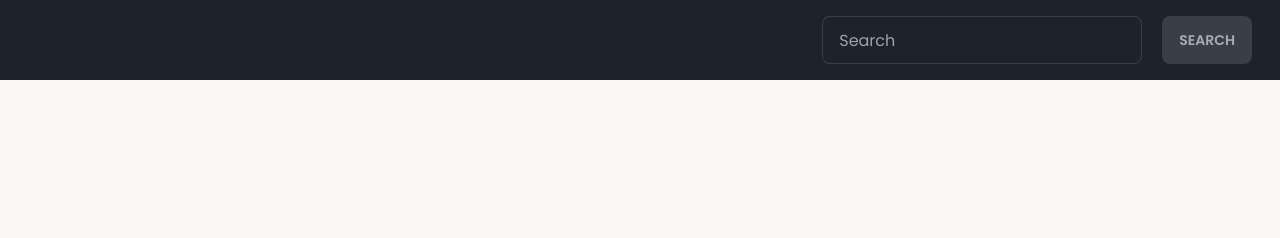
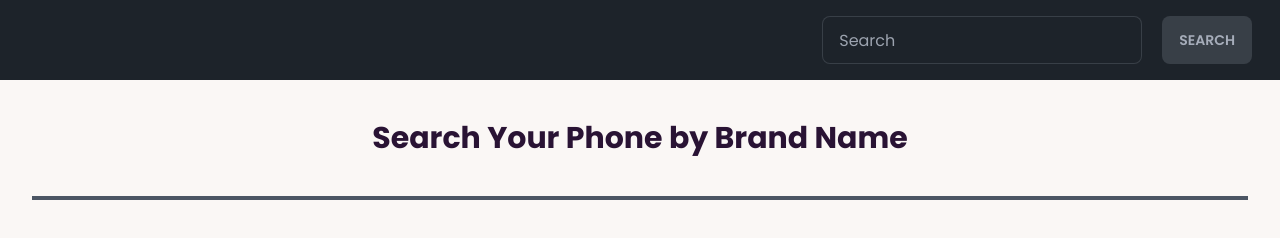
Before and after one commit to Nahid-Mahmud/practicePhoneApi, a plain HTML site: page index.html in a window 1280 px wide. Drawn offline with nearby package versions, Linux system fonts and the light colour scheme.

Commit message:
heading added

```diff
--- a/index.html
+++ b/index.html
@@ -32,6 +32,13 @@
       </section>
     </header>
     <main>
+      <!-- title section  -->
+      <section>
+        <h1 class="text-xl md:text-3xl text-center m-5 md:m-10 font-bold">
+          Search Your Phone by Brand Name
+        </h1>
+        <div class="h-1 bg-gray-600 max-w-[95vw] mx-auto"></div>
+      </section>
       <!-- main api section  -->
       <section class="max-w-[95vw mx-auto] my-5 bg-white">
         <div
```
